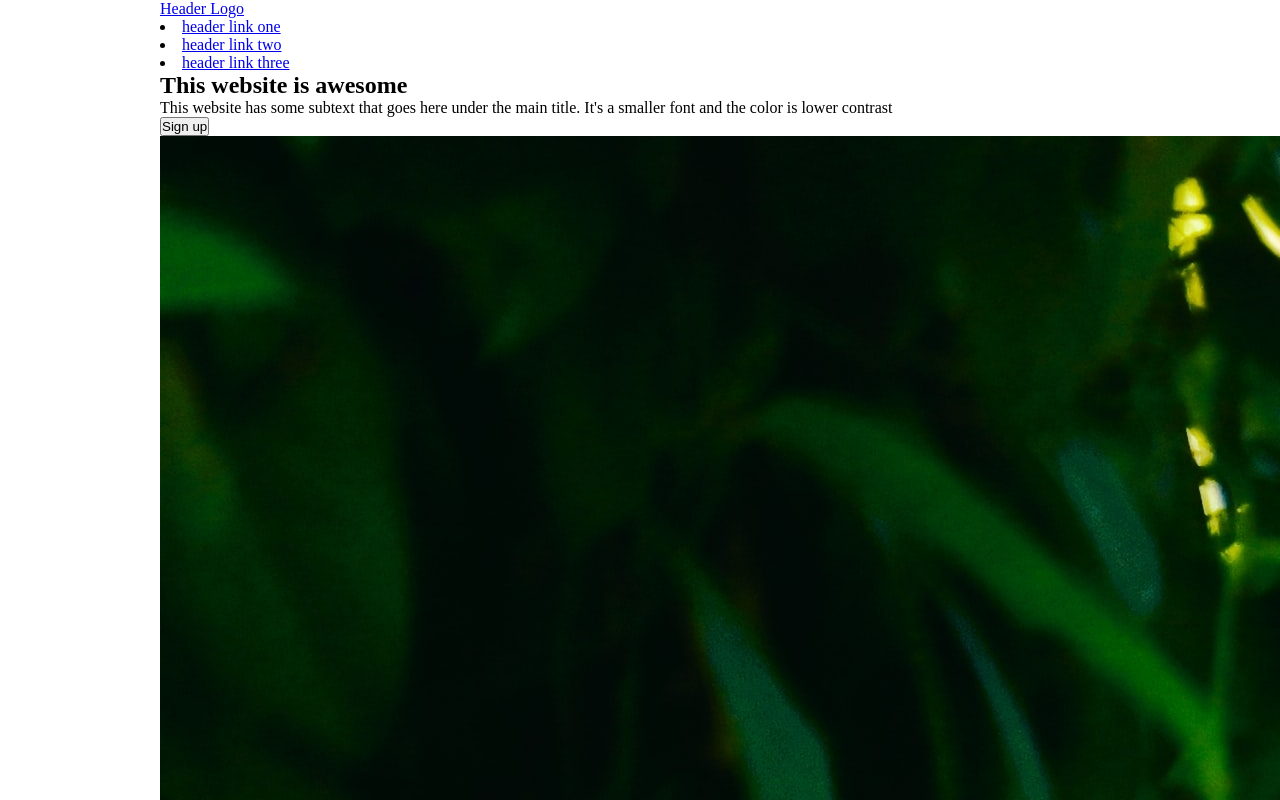
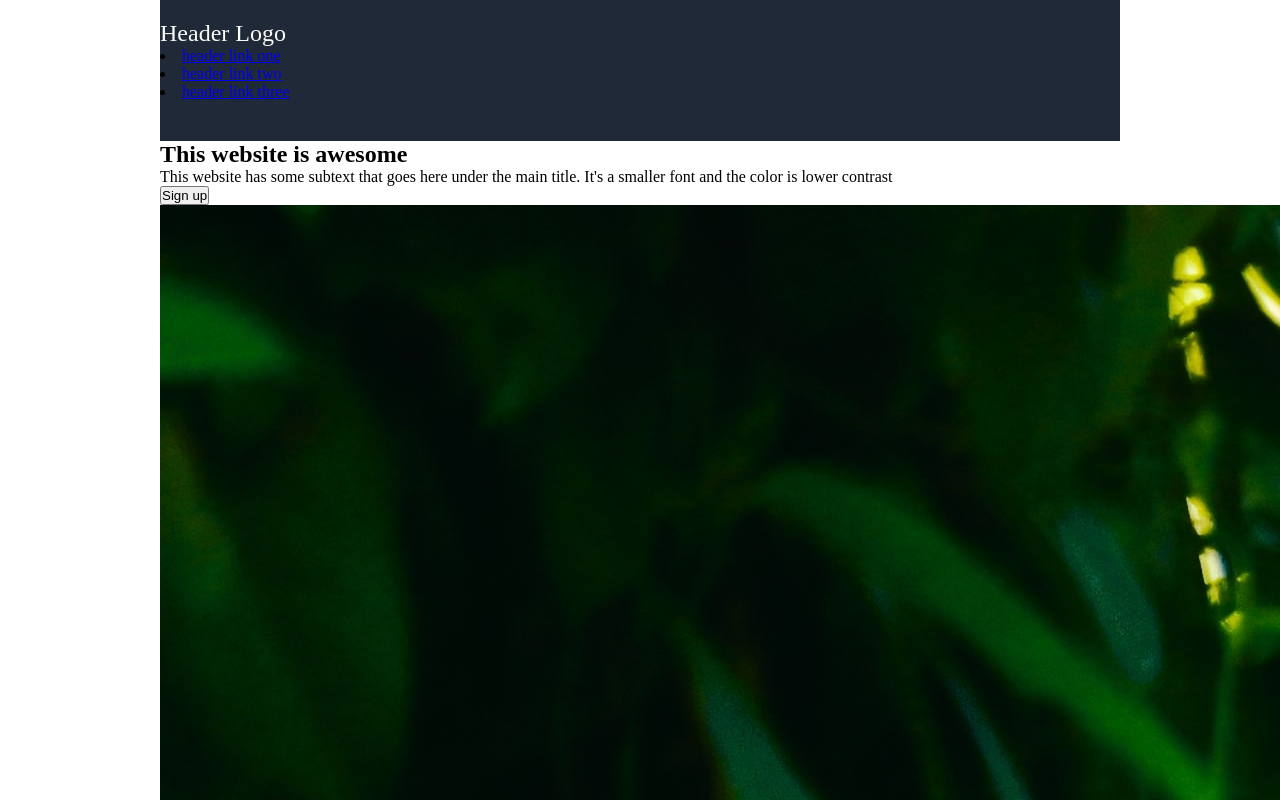
Before and after one commit to oberemok-oksana/Animals-OdinProject, a plain HTML site: page index.html in a window 1280 px wide. Shown: the top 800 px of the page. Drawn offline with Linux system fonts and the light colour scheme.

Commit message:
add style to .header and .logo

```diff
--- a/style.css
+++ b/style.css
@@ -8,3 +8,14 @@
   width: 960px;
   margin: 0 auto;
 }
+
+.header {
+  background-color: #1f2937;
+  padding: 20px 0 40px 0;
+}
+
+.logo {
+  text-decoration: none;
+  color: #f9faf8;
+  font-size: 24px;
+}
```
